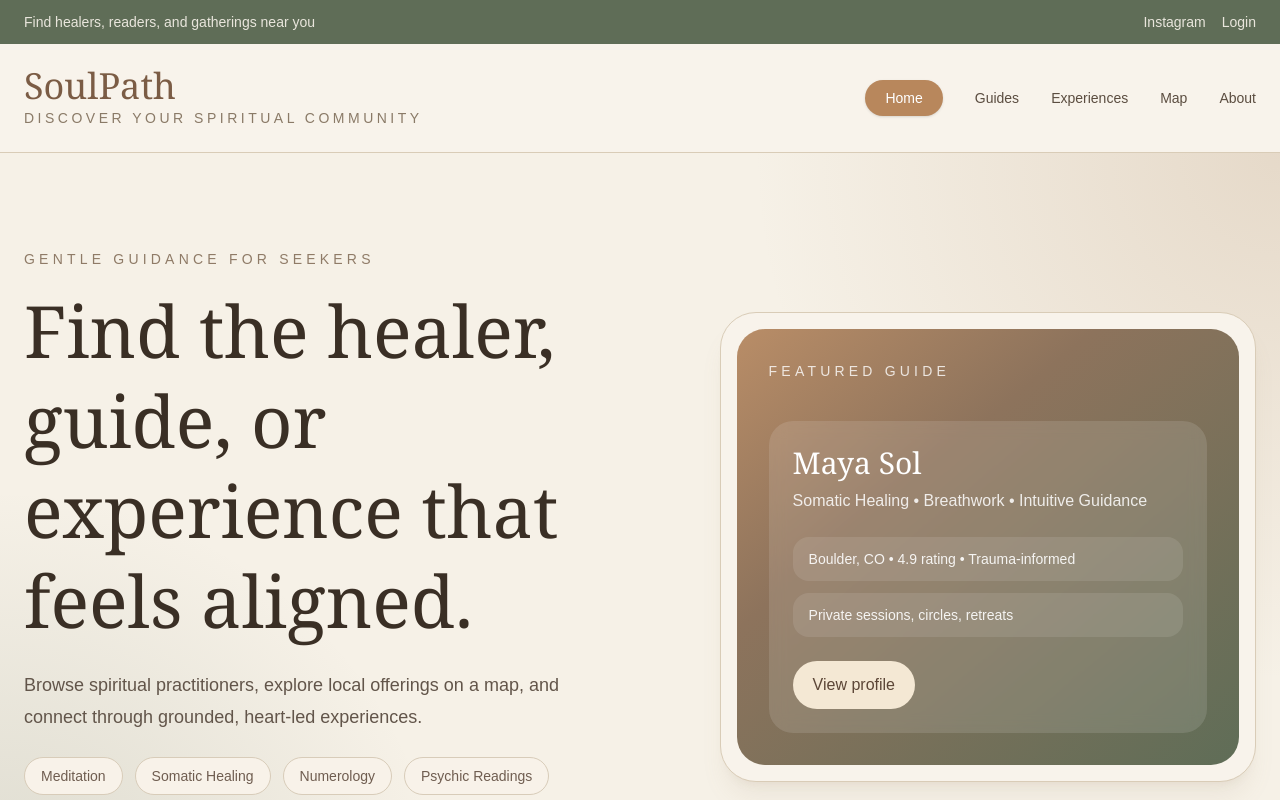
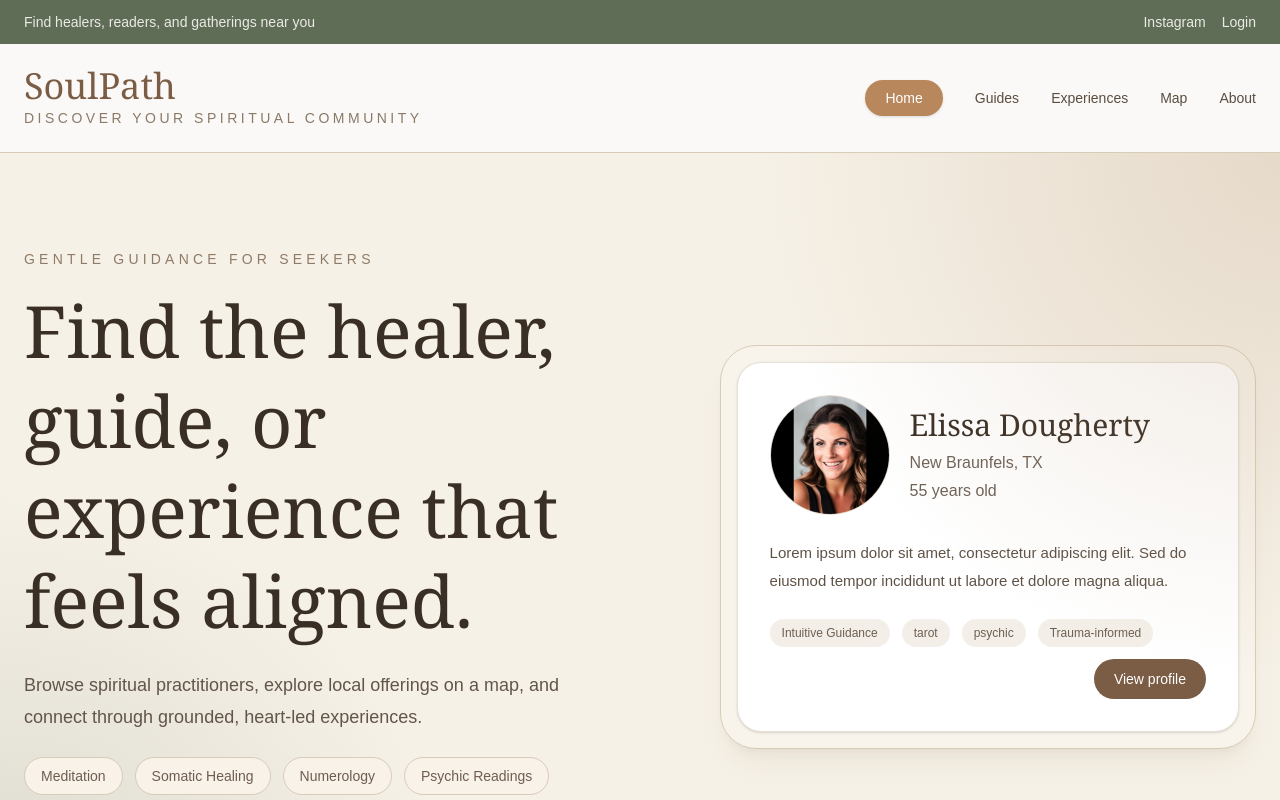
Before and after one commit to hollyLGru/spiritual-app, a Next.js app: page / in a window 1280 px wide. Shown: the top 800 px of the page. Built offline with nearby package versions, Linux system fonts and the light colour scheme.

Commit message:
elissa preview

```diff
--- a/src/app/page.tsx
+++ b/src/app/page.tsx
@@ -8,7 +8,7 @@ export default function Home() {
   return (
     <main>
       <Header />
-      <HomePage services={services} tags={tags} />
+      <HomePage services={services} tags={tags} profiles={profiles} />
     </main>
   )
 }
--- a/src/components/Header.jsx
+++ b/src/components/Header.jsx
@@ -4,7 +4,7 @@ export default function Header({}) {
 
   return (
     <div>
-      <div className="w-full bg-[#5f6d57] text-[#f8f3eb]">
+      <div className="w-full bg-[#5f6d57] text-[#faf8f4]">
         <div className="mx-auto flex max-w-7xl items-center justify-between px-6 py-3 text-sm">
           <div className="flex flex-wrap items-center gap-6 opacity-90">
             <span>Find healers, readers, and gatherings near you</span>
@@ -16,7 +16,7 @@ export default function Header({}) {
         </div>
       </div>
 
-      <header className="border-b border-[#d9ccb7] bg-[#f8f3eb]">
+      <header className="border-b border-[#d9ccb7] bg-[#fbf9f7]">
         <div className="mx-auto flex max-w-7xl items-center justify-between px-6 py-6">
           <div>
             <div className="font-serif text-4xl leading-none text-[#7b5c45]">
--- a/src/components/HomePage.jsx
+++ b/src/components/HomePage.jsx
@@ -1,6 +1,7 @@
 import Link from 'next/link'
+import ProfilePreviewCard from './ProfilePreviewCard'
 
-export default function HomePage({ services, tags }) {
+export default function HomePage({ services, tags, profiles }) {
   return (
     <div className="min-h-screen bg-[#f6f1e7] text-[#3d342b]">
       <section className="relative overflow-hidden">
@@ -30,7 +31,7 @@ export default function HomePage({ services, tags }) {
             </div>
           </div>
 
-          <div className="relative z-10">
+          {/* <div className="relative z-10">
             <div className="rounded-[36px] border border-[#d9ccb7] bg-[#f8f3eb] p-4 shadow-xl shadow-[#a08a6c]/10">
               <div className="rounded-[28px] bg-[linear-gradient(140deg,#b98d67_0%,#8d735c_35%,#5f6d57_100%)] p-8 text-white">
                 <div className="text-sm tracking-[0.3em] text-white/80 uppercase">
@@ -55,7 +56,8 @@ export default function HomePage({ services, tags }) {
                 </div>
               </div>
             </div>
-          </div>
+          </div> */}
+          <ProfilePreviewCard profile={profiles[1]} />
         </div>
       </section>
 
--- /dev/null
+++ b/src/components/ProfilePreviewCard.jsx
@@ -0,0 +1,70 @@
+'use client'
+import Link from 'next/link'
+import ElissaDougherty from '@/data/images/ElissaDougherty.png'
+import Image from 'next/image'
+export default function ProfilePreviewCard({ profile }) {
+  //   const birthDate = new Date(profile.birthday)
+  //   const today = new Date()
+  //   let age = today.getFullYear() - birthDate.getFullYear()
+  //   const hasHadBirthdayThisYear =
+  //     today.getMonth() > birthDate.getMonth() ||
+  //     (today.getMonth() === birthDate.getMonth() &&
+  //       today.getDate() >= birthDate.getDate())
+
+  //   if (!hasHadBirthdayThisYear) age--
+
+  const age = 55
+
+  return (
+    <div className="rounded-[36px] border border-[#d9ccb7] bg-[#f8f3eb] p-4 shadow-xl shadow-[#a08a6c]/10">
+      <div className="w-full rounded-3xl border border-[#e6dfd4] bg-white p-8 shadow-sm transition hover:shadow-md">
+        {/* Top section */}
+        <div className="flex items-start gap-5">
+          <Image
+            src={ElissaDougherty.src}
+            alt={profile.Name}
+            width={120}
+            height={120}
+            className="h-[120px] w-[120px] rounded-full border border-[#e4dbce] object-cover"
+          />
+
+          <div className="flex min-h-[120px] flex-col justify-center">
+            <h3 className="font-serif text-3xl text-[#3a2f25]">
+              {profile.Name}
+            </h3>
+            <p className="mt-2 text-base text-[#6f6257]">
+              {profile.city}, {profile.state}
+            </p>
+            <p className="mt-1 text-base text-[#6f6257]">{age} years old</p>
+          </div>
+        </div>
+
+        {/* Description */}
+        <div className="mt-6">
+          <p className="text-[15px] leading-7 text-[#5e5246]">
+            {profile.description}
+          </p>
+        </div>
+
+        {/* Tags + button */}
+        <div className="mt-6 flex flex-wrap items-center gap-3">
+          {profile.tags?.map((tag) => (
+            <span
+              key={tag}
+              className="rounded-full bg-[#f3efe8] px-3 py-1.5 text-xs font-medium text-[#6d5f52]"
+            >
+              {tag}
+            </span>
+          ))}
+
+          <Link
+            href={`/guides/${profile.id}`}
+            className="ml-auto inline-block rounded-full bg-[#7b5c45] px-5 py-2.5 text-sm font-medium text-white transition hover:bg-[#6b4f3c]"
+          >
+            View profile
+          </Link>
+        </div>
+      </div>
+    </div>
+  )
+}
--- a/src/data/profiles.js
+++ b/src/data/profiles.js
@@ -30,7 +30,7 @@ const profiles = [
     phone: '570-274-3260',
     description:
       'Lorem ipsum dolor sit amet, consectetur adipiscing elit. Sed do eiusmod tempor incididunt ut labore et dolore magna aliqua.',
-    tags: ['meditation', 'tarot', 'psychic'],
+    tags: ['Intuitive Guidance', 'tarot', 'psychic', 'Trauma-informed'],
     gender: 'female',
   },
   {
```
